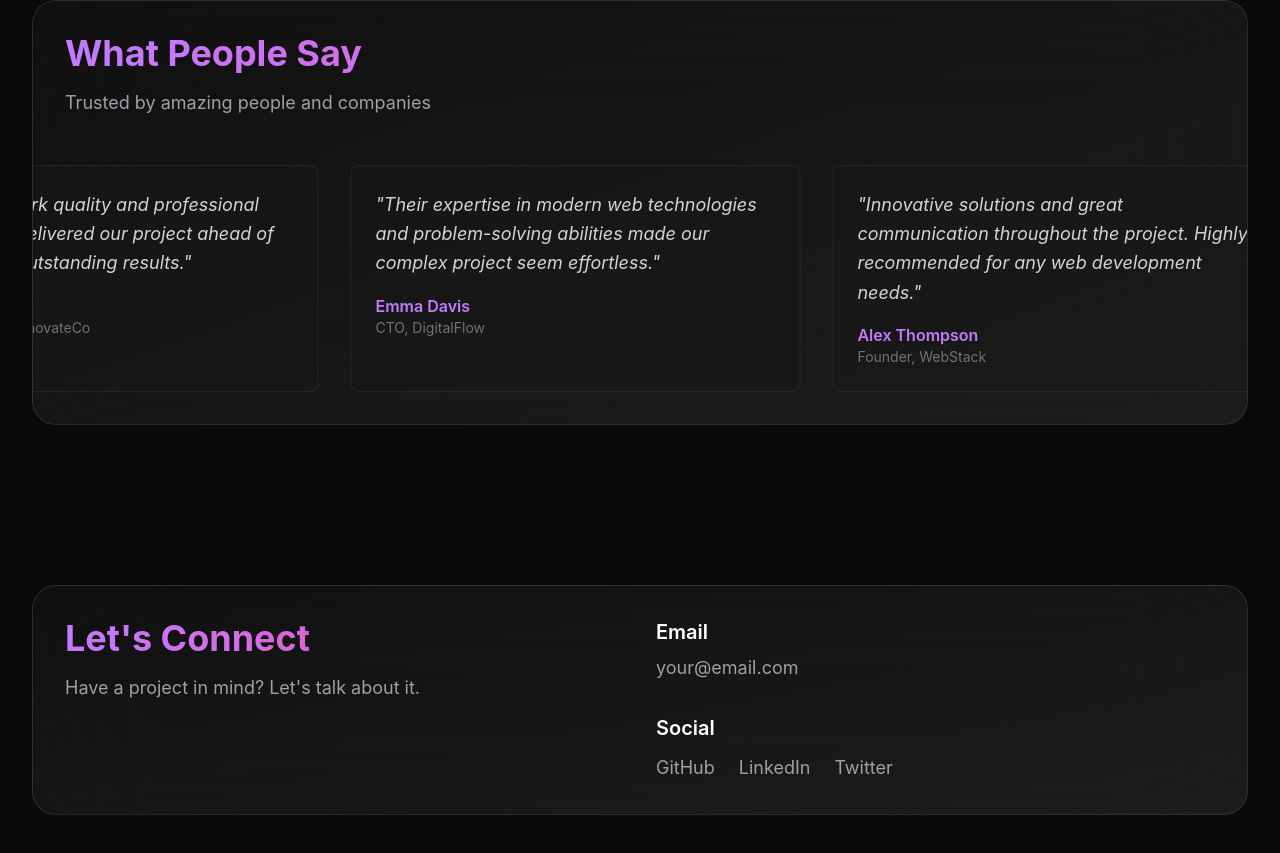
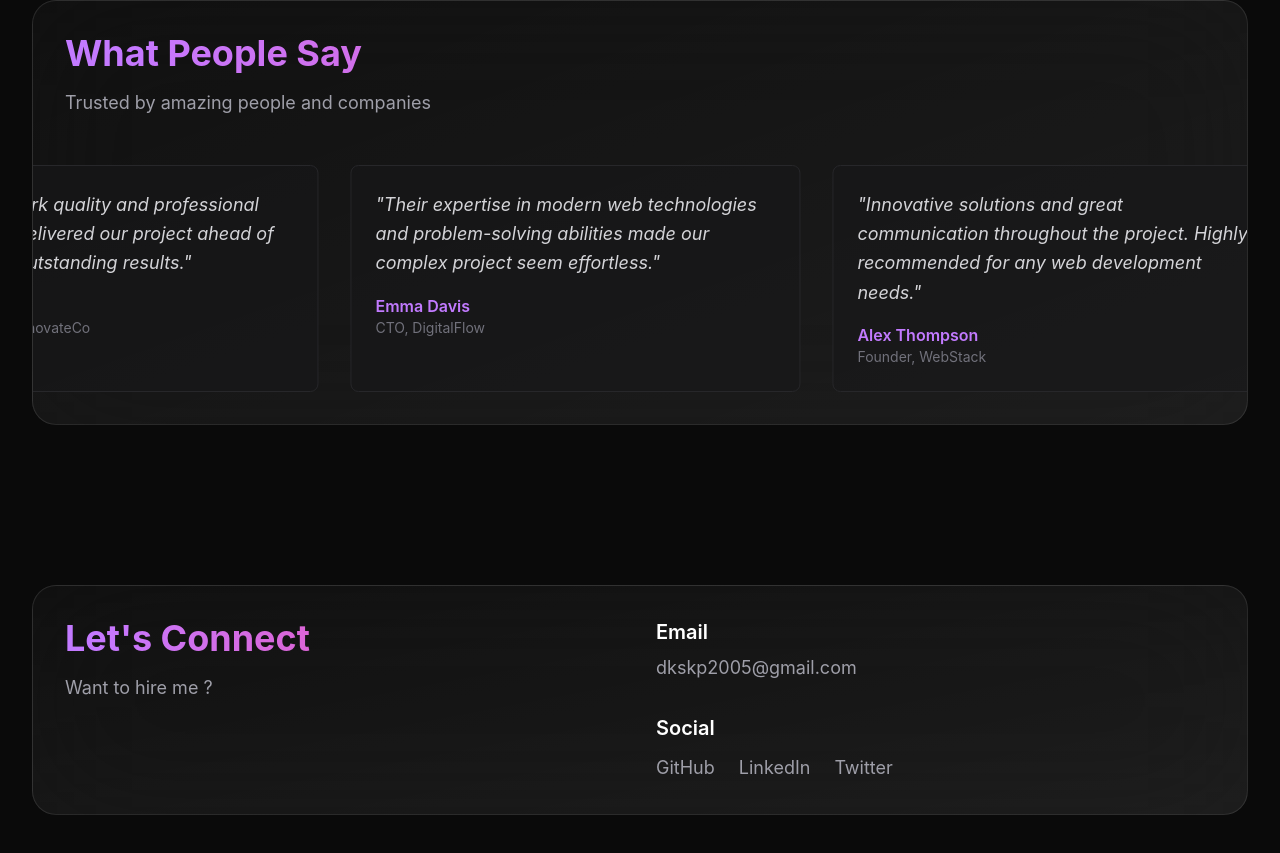
Before and after one commit to dhiraj2105/portfolio, a React (Vite) app: page / in a window 1280 px wide. Shown: the part 3282-4135 px from the top of the page. Built offline with nearby package versions, Linux system fonts and the light colour scheme.

Commit message:
email update

```diff
--- a/src/components/sections/Contact.jsx
+++ b/src/components/sections/Contact.jsx
@@ -11,9 +11,7 @@ export const Contact = () => {
             <h2 className="text-4xl font-bold bg-gradient-to-r from-purple-400 to-pink-500 bg-clip-text text-transparent">
               Let's Connect
             </h2>
-            <p className="text-zinc-400 text-lg">
-              Have a project in mind? Let's talk about it.
-            </p>
+            <p className="text-zinc-400 text-lg">Want to hire me ?</p>
           </div>
 
           {/* Right Side - Contact Links */}
@@ -21,10 +19,10 @@ export const Contact = () => {
             <div>
               <h3 className="text-xl font-semibold mb-2">Email</h3>
               <a
-                href="mailto:your@email.com"
+                href="mailto:dkskp2005@gmail.com"
                 className="text-zinc-400 hover:text-purple-400 transition-colors duration-300 text-lg"
               >
-                your@email.com
+                dkskp2005@gmail.com
               </a>
             </div>
 
```
